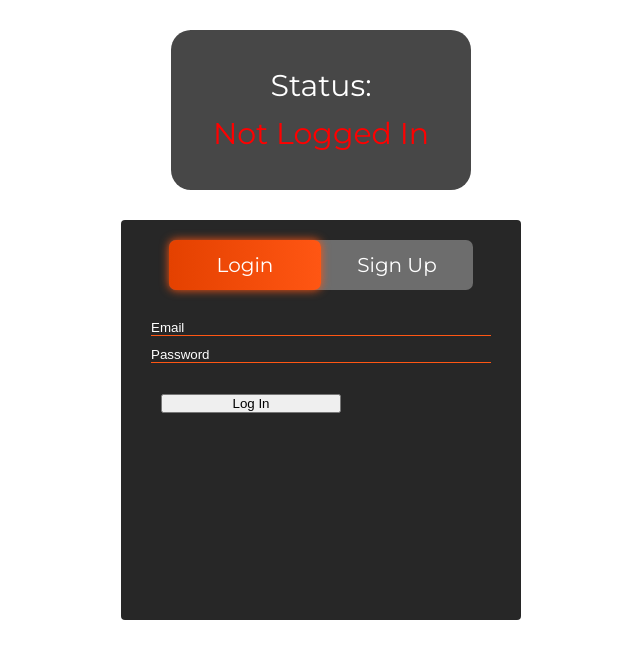
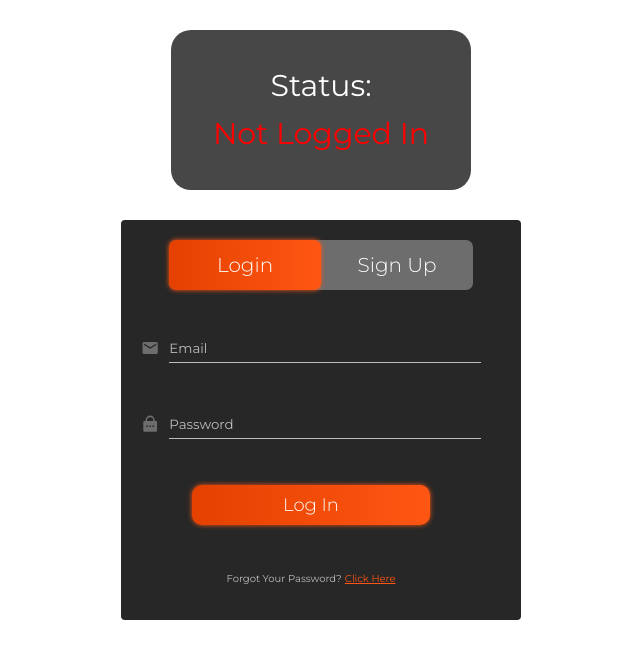
Before and after one commit to theNickMagee/Plain-React-CSS, a React (Create React App) app: page / in a window 1280 px wide. Shown: the top 658 px of the page, without its empty margins (319-959 px from the left). Built offline with nearby package versions, Linux system fonts and the light colour scheme.

Commit message:
lookin good

```diff
--- a/package.json
+++ b/package.json
@@ -8,6 +8,7 @@
     "@testing-library/user-event": "^12.8.3",
     "react": "^17.0.2",
     "react-dom": "^17.0.2",
+    "react-icons": "^4.3.1",
     "react-scripts": "4.0.3",
     "web-vitals": "^1.1.2"
   },
--- a/src/components/login/Login.css
+++ b/src/components/login/Login.css
@@ -2,8 +2,13 @@
   color: white;
   /* background-color: rgb(71, 71, 71); */
   flex: 1 0 auto;
-  margin: 0 1rem 2rem 1rem;
+  margin: 0 1rem 1rem 0rem;
   border-radius: 1rem;
+
+  display: flex;
+  flex-direction: column;
+  justify-content: space-around;
+  padding: 0 2rem 0 1rem;
 }
 
 .login-sign-up-form-inputs {
@@ -11,25 +16,60 @@
   border: 0;
   outline: 0;
   background: transparent;
-  border-bottom: 1px solid var(--main-color);
+  border-bottom: 1px solid var(--lighter-grey);
+  color: white;
+  height: 3rem;
+  /* margin: 0 3rem; */
 }
 
 .login-sign-up-form-inputs::placeholder {
-  color: white;
+  color: var(--lighter-grey);
 }
 
-.email-field {
+.email-field,
+.password-field {
   padding: 0;
-  margin: 1rem;
+  /* margin: 1rem; */
+  display: flex;
+  align-items: center;
+  justify-content: flex-start;
   /* height: 3rem; */
 }
 
-.password-field {
-  padding: 0;
-  margin: 1rem;
+.form-icon {
+  color: var(--light-grey);
+  margin-right: 1rem;
+}
+
+.login-button-container {
+  display: flex;
+  justify-content: center;
 }
 
 .login-button {
-  width: 50%;
-  margin: 2rem;
+  width: 70%;
+  align-self: center;
+  /* margin: 2rem; */
+  outline: 0;
+  border: 0;
+  box-shadow: var(--main-glow);
+  color: white;
+  background-image: var(--main-gradient);
+  height: 4rem;
+  border-radius: 1rem;
+  font-size: 1.8rem;
+  font-weight: var(--button-font-weight);
 }
+
+.forgot-password-container {
+  display: flex;
+  justify-content: center;
+  width: 100%;
+  color: var(--lighter-grey);
+}
+
+.forgot-password-click {
+  margin-left: 0.3rem;
+  text-decoration: underline;
+  color: var(--main-color);
+}
--- a/src/components/login/Login.jsx
+++ b/src/components/login/Login.jsx
@@ -1,4 +1,6 @@
 import React, { useState } from "react";
+import { MdEmail } from "react-icons/md";
+import { RiLockPasswordFill } from "react-icons/ri";
 
 import "./Login.css";
 
@@ -16,6 +18,7 @@ const Login = (props) => {
   return (
     <div className="login-container">
       <div className="email-field">
+        <MdEmail className="form-icon" size={20} style={{}} />
         <input
           className="login-sign-up-form-inputs"
           type="text"
@@ -23,11 +26,13 @@ const Login = (props) => {
           placeholder="Email"
           onChange={handleEmailChange}
         />
+        <span className="input-border" />
       </div>
       <div className="password-field">
+        <RiLockPasswordFill className="form-icon" size={20} style={{}} />
         <input
           className="login-sign-up-form-inputs"
-          type="text"
+          type="password"
           placeholder="Password"
           value={password}
           onChange={handlePasswordChange}
@@ -36,6 +41,10 @@ const Login = (props) => {
       <div className="login-button-container">
         <button className="login-button">Log In</button>
       </div>
+      <div className="forgot-password-container">
+        Forgot Your Password?{" "}
+        <span className="forgot-password-click">Click Here</span>
+      </div>
     </div>
   );
 };
--- a/src/components/loginAndSignUp/LoginAndSignUp.css
+++ b/src/components/loginAndSignUp/LoginAndSignUp.css
@@ -1,7 +1,7 @@
 /* ENTIER CONTAINER */
 .login-sign-up-container {
   /* DIMENSIONS AND STYLE */
-  background-color: rgb(39, 39, 39);
+  background-color: var(--dark-grey);
   border-radius: 0.4rem;
   height: 40rem;
   min-width: 40rem;
@@ -38,6 +38,7 @@
 .toggle-choice {
   font-size: 2rem;
   color: white;
+  font-weight: var(--button-font-weight);
   width: 50%;
   display: flex;
   align-items: center;
--- a/src/index.css
+++ b/src/index.css
@@ -2,8 +2,11 @@
   --main-color: #ff5613;
   --secondary-color: #e44100;
   --light-grey: rgb(109, 109, 109);
+  --lighter-grey: rgb(189, 189, 189);
+  --dark-grey: rgb(39, 39, 39);
   --main-gradient: linear-gradient(to right, #e44100, #ff5613);
-  --main-glow: 0 0 1rem #ff5613;
+  --main-glow: 0 0 0.5rem #ff5613;
+  --button-font-weight: 300;
 }
 
 * {
@@ -22,7 +25,9 @@ html {
   font-size: 62.5%;
 }
 
-body {
+body,
+button,
+input {
   font-family: "Montserrat", sans-serif;
   font-weight: 400;
   line-height: 1.6;
```
Also changed, not shown: 1 other file (tests, documents, lock files or other folders).
